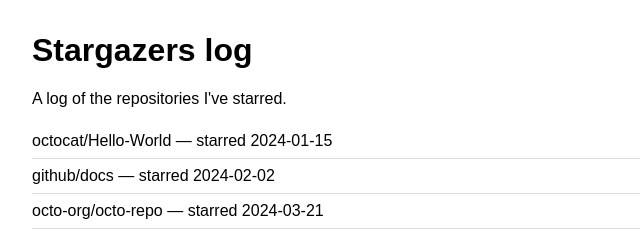
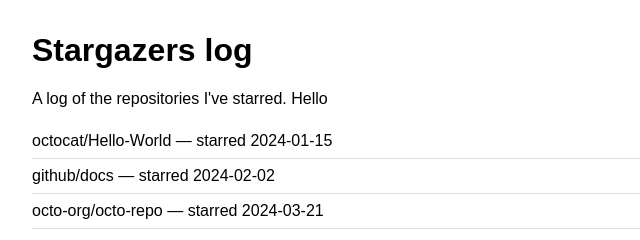
Before and after one commit to Charles628QC/stargazers-log, a plain HTML site: page index.html in a window 1280 px wide. Shown: the full height of the page, 0-640 px from the left. Drawn offline with Linux system fonts and the light colour scheme.

Commit message:
Address review feedback

```diff
--- a/index.html
+++ b/index.html
@@ -7,7 +7,7 @@
   </head>
   <body>
     <h1>Stargazers log</h1>
-    <p>A log of the repositories I've starred.</p>
+    <p>A log of the repositories I've starred. Hello</p>
     <ul id="starred"></ul>
     <script src="script.js"></script>
   </body>
```
